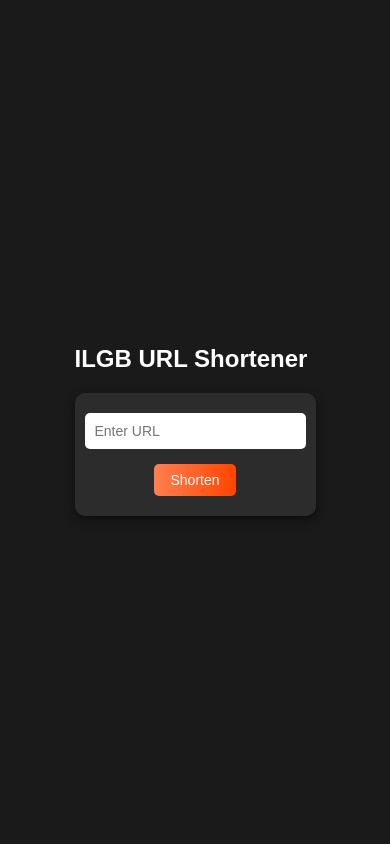
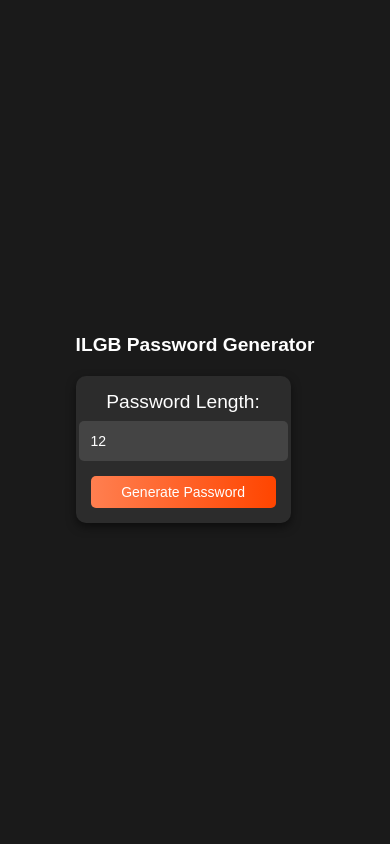
Before and after one commit to ilgbsomuch/ilgburlshortener, a Flask app: page / in a window 390 px wide. Run offline with Flask 3, Linux system fonts and the light colour scheme.

Commit message:
Updated Project

```diff
--- a/main.py
+++ b/main.py
@@ -11,40 +11,30 @@ app.secret_key = os.environ.get('SECRET_KEY', 'your_default_secret_key')
 # Determine whether to run in debug mode based on the environment
 app.config['DEBUG'] = os.environ.get('FLASK_DEBUG', 'False') == 'True'
 
-shortened_urls = {}
-
-def generate_short_url(length=6):
-    chars = string.ascii_letters + string.digits
-    short_url = ''.join(random.choice(chars) for _ in range(length))
-    return short_url
+def generate_password(length=12):
+    """Generates a random password with letters, digits, and punctuation"""
+    chars = string.ascii_letters + string.digits + string.punctuation
+    password = ''.join(random.choice(chars) for _ in range(length))
+    return password
 
 @app.route("/", methods=["GET", "POST"])
 def index():
-    # Retrieve the short_url from the session if available
-    short_url = session.get('short_url', None)
+    # Retrieve the password from the session if available
+    password = session.get('password', None)
 
     if request.method == "POST":
-        long_url = request.form['long_url']
-        short_url = generate_short_url()
-        while short_url in shortened_urls:
-            short_url = generate_short_url()
+        # Get password length from the form, defaulting to 12 if not provided
+        length = int(request.form.get('length', 12))
 
-        shortened_urls[short_url] = long_url
+        # Generate a new password based on the chosen length
+        password = generate_password(length)
 
-        # Store the generated short_url in the session for this user
-        session['short_url'] = f"{request.url_root}{short_url}"
+        # Store the generated password in the session
+        session['password'] = password
 
-        return render_template("index.html", short_url=session['short_url'])
+        return render_template("index.html", password=password)
 
-    return render_template("index.html", short_url=short_url)
-
-@app.route("/<short_url>")
-def redirect_url(short_url):
-    long_url = shortened_urls.get(short_url)
-    if long_url:
-        return redirect(long_url)
-    else:
-        return "URL not found", 404
+    return render_template("index.html", password=password)
 
 if __name__ == "__main__":
     app.run(debug=app.config['DEBUG'])  # Runs with debug based on the environment setting
--- a/static/styles.css
+++ b/static/styles.css
@@ -8,12 +8,18 @@ body {
     justify-content: center;
     align-items: center;
     height: 100vh; /* Full height viewport */
+    flex-direction: column; /* Ensures elements stack on top of each other */
+    text-align: center; /* Centers text content */
+    padding: 0 20px; /* Ensures no content is too close to the edges */
+    box-sizing: border-box;
 }
 
 h1 {
     margin-bottom: 20px;
+    font-size: 2rem; /* Set a default size for large screens */
 }
 
+/* Center the form and ensure responsiveness */
 form {
     display: flex;
     flex-direction: column;
@@ -22,21 +28,31 @@ form {
     padding: 20px;
     border-radius: 10px;
     box-shadow: 0 4px 10px rgba(0, 0, 0, 0.5);
+    max-width: 400px; /* Max width to prevent the form from stretching too much on large screens */
+    width: 100%;
+    box-sizing: border-box;
 }
 
-input[type="url"] {
+label {
+    color: #ffffff;
+    margin-bottom: 8px;
+    font-size: 1.2rem; /* Slightly larger font for better readability */
+}
+
+input[type="number"] {
     width: 100%;
-    max-width: 300px;
-    padding: 10px;
+    padding: 12px;
     margin-bottom: 15px;
     border: none;
     border-radius: 5px;
     outline: none;
     font-size: 16px;
+    background: #444; /* Slightly lighter background for the input */
+    color: #fff;
 }
 
 button {
-    padding: 10px 20px;
+    padding: 12px 25px;
     font-size: 16px;
     border: none;
     border-radius: 5px;
@@ -44,6 +60,8 @@ button {
     color: #ffffff;
     cursor: pointer;
     transition: transform 0.2s ease-in-out, background 0.3s ease-in-out;
+    width: 100%; /* Make the button take the full width of the form */
+    max-width: 300px; /* Button will not exceed this width */
 }
 
 button:hover {
@@ -55,18 +73,42 @@ button:active {
     transform: scale(0.95); /* Shrink slightly on click */
 }
 
+/* Ensure proper mobile responsiveness */
 @media (max-width: 768px) {
-    h1 {
-        font-size: 1.5rem;
+    body {
+        padding: 0 15px; /* Reduce the padding on smaller screens */
     }
 
-    input[type="url"] {
-        max-width: 250px;
-        font-size: 14px;
+    h1 {
+        font-size: 1.5rem; /* Adjust heading size for smaller screens */
+    }
+
+    form {
+        width: 100%;
+        max-width: 90%; /* Form width will not exceed 90% of the screen */
+        padding: 15px;
+    }
+
+    input[type="number"], button {
+        font-size: 14px; /* Adjust input and button font size */
+    }
+
+    button {
+        padding: 10px 20px; /* Adjust button padding on smaller screens */
+    }
+}
+
+@media (max-width: 480px) {
+    h1 {
+        font-size: 1.2rem; /* Further reduce heading size for very small screens */
+    }
+
+    input[type="number"] {
+        font-size: 14px; /* Smaller input font on mobile */
     }
 
     button {
         font-size: 14px;
-        padding: 8px 16px;
+        padding: 8px 16px; /* Reduce button padding */
     }
 }
--- a/templates/index.html
+++ b/templates/index.html
@@ -3,21 +3,23 @@
 <head>
     <meta charset="UTF-8">
     <meta name="viewport" content="width=device-width, initial-scale=1.0">
-    <title>ILGB URL Shortener</title>
+    <title>ILGB Pass Gen</title>
     <link rel="stylesheet" href="{{ url_for('static', filename='styles.css') }}"> <!-- Linking the external CSS file -->
     <link rel="icon" type="image/x-icon" href="{{ url_for('static', filename='favicon.ico') }}"> <!-- Linking the favicon.ico -->
 </head>
 <body>
     <div>
-        <h1>ILGB URL Shortener</h1>
+        <h1>ILGB Password Generator</h1>
         <form method="POST" action="{{ url_for('index') }}">
-            <input type="url" name="long_url" placeholder="Enter URL" required>
-            <button type="submit">Shorten</button>
+            <label for="length">Password Length:</label>
+            <input type="number" name="length" min="6" max="32" value="12" required>
+            <button type="submit">Generate Password</button>
         </form>
 
-        {% if short_url %}
+        {% if password %}
         <div>
-            <p>Shortened URL: <a href="{{ short_url }}" target="_blank">{{ short_url }}</a></p>
+            <h2>Your Generated Password:</h2>
+            <p>{{ password }}</p>
         </div>
         {% endif %}
     </div>
```
